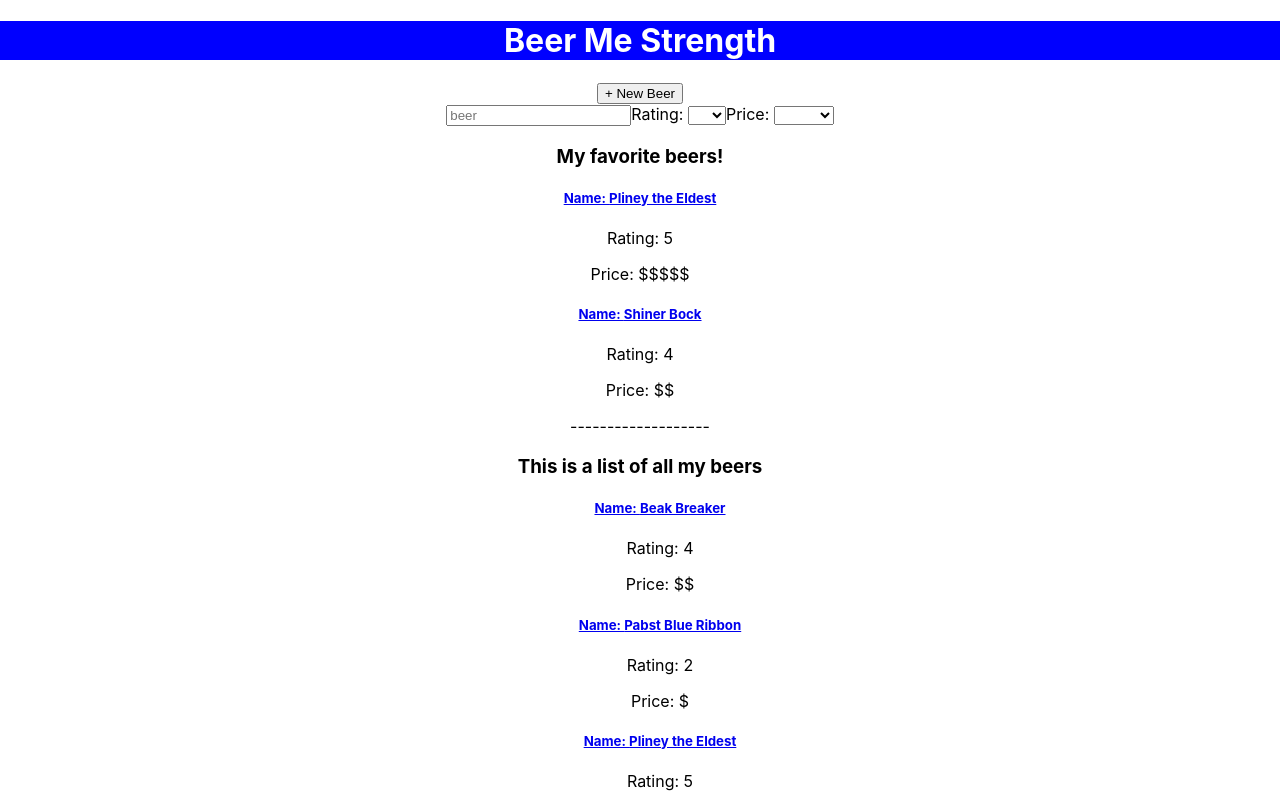
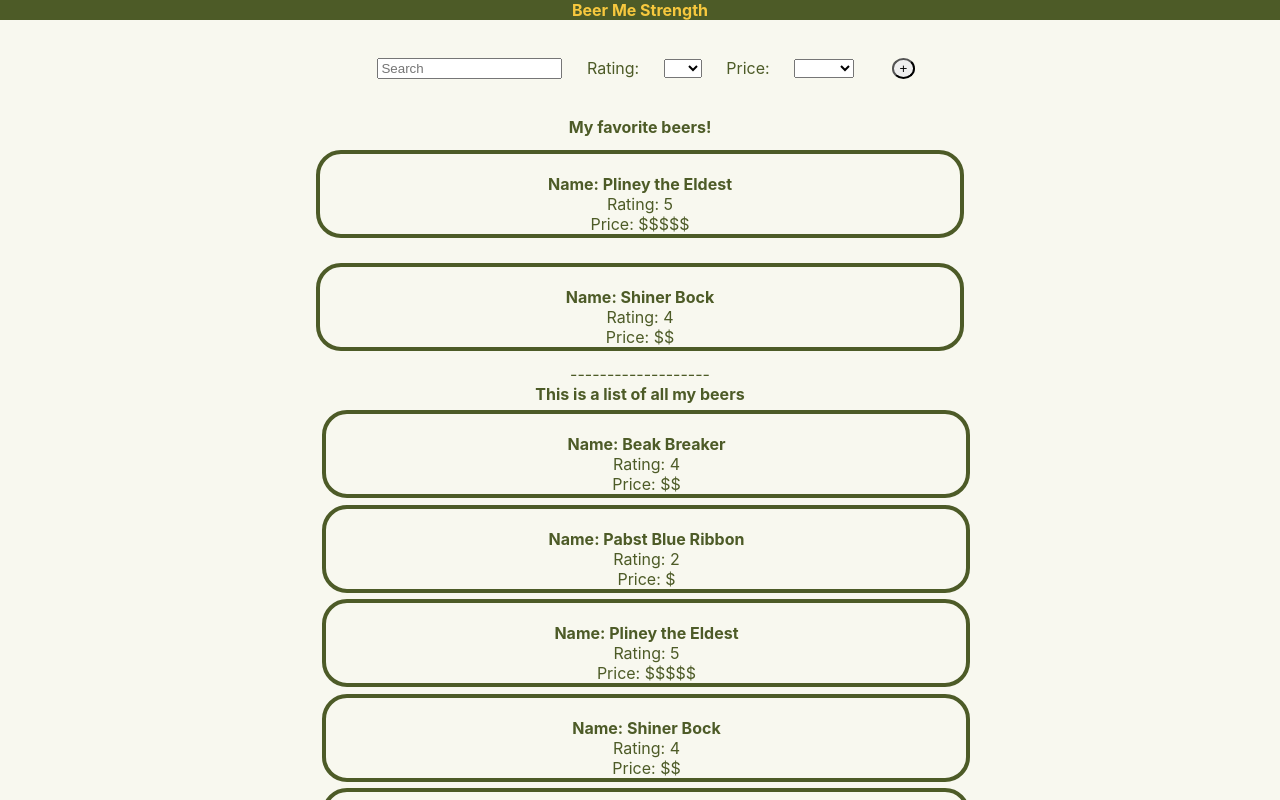
Before and after one commit to wjacobs71086/BeerMeStrength, a React (Create React App) app: page /home in a window 1280 px wide. Shown: the top 800 px of the page. Built offline with nearby package versions, Linux system fonts and the light colour scheme.

Commit message:
more styling

```diff
--- a/src/App.css
+++ b/src/App.css
@@ -1,15 +1,74 @@
 :root {
-  --main-color:white;
+  --highlight-pink:#DB4272;
+  --background-pink: #E69FA2;
+  --highlight-blue: #84D4E3;
+  --highlight-yellow: #F7C83E;
+  --background-green: #4D5B27;
+  --background-tan: #DCD9A1;
+  background-color: rgb(248, 248, 239);
 }
+
+html, body, div, span, applet, object, iframe,
+h1, h2, h3, h4, h5, h6, p, blockquote, pre,
+a, abbr, acronym, address, big, cite, code,
+del, dfn, em, img, ins, kbd, q, s, samp,
+small, strike, strong, sub, sup, tt, var,
+b, u, i, center,
+dl, dt, dd, ol, ul, li,
+fieldset, form, label, legend,
+table, caption, tbody, tfoot, thead, tr, th, td,
+article, aside, canvas, details, embed,
+figure, figcaption, footer, header, hgroup,
+menu, nav, output, ruby, section, summary,
+time, mark, audio, video {
+	margin: 0;
+	padding: 0;
+	border: 0;
+	font-size: 100%;
+	vertical-align: baseline;
+}
+
+
+
+
 
 .App {
   text-align: center;
   width: 100vw;
   height: 100vh;
+  color: var(--background-green);
 }
 .title {
-  color: var(--main-color);
+  color: var(--highlight-yellow);
 }
 .header {
-  background-color: blue;
+  background-color: var(--background-green);
 }
+
+.mainContainer {
+  display: flex;
+  flex-direction: column;
+  justify-content: space-evenly;
+}
+
+a {
+  text-decoration: none;
+  color: var(--background-green)
+}
+.newButton {
+  border-radius: 100%;
+}
+
+a, .newButton {
+  margin-left: 2%;
+}
+
+.myBeerListContainer {
+  display: flex;
+  flex-direction: column;
+  align-items: center;
+  padding: 0;
+}
+ul {
+  list-style: none;
+}
--- a/src/Routes/HomePage.js
+++ b/src/Routes/HomePage.js
@@ -1,5 +1,5 @@
 import { FilteredSearch } from '../components/FilteredSearch';
-import {useState, useEffect} from 'react';
+import {useState} from 'react';
 import beerList from '../demo_beer_data.js'
 import { MyBeers } from '../components/MyBeers';
 import {Search} from '../components/Search';
@@ -10,7 +10,7 @@
 
 export const HomePage = (props) => {
     const [searching, setSearching] = useState({term: '', rating: null, price: null})
-    const [style, trigger] = useBoop({  scale: 1.05, rotation: 5, x: 1, y: 1});
+    const [style, trigger] = useBoop({ scale: 1, rotation: 15, x: 0, y: 0 });
     const [brewsList, setBrewsList] = useState(beerList)
 
 
@@ -23,16 +23,17 @@
     }
 
     return (
-        <div>
-            <Link
-              to='/new'>
-              <animated.button style={style} onMouseEnter={trigger}>+ New Beer</animated.button>
-              </Link>
-
+        <div className='mainContainer'>
+          <div className='searchContainer'>
             <Search
               beers={brewsList}
               handleSearch={handleSearch}/>
 
+            <Link
+              to='/new'>
+              <animated.button style={style} onMouseEnter={trigger} className='newButton'>+</animated.button>
+              </Link>
+          </div>
             <FilteredSearch
               filter={searching}
               beers={brewsList}/>
--- a/src/Routes/NewBeer.js
+++ b/src/Routes/NewBeer.js
@@ -14,7 +14,10 @@
     ev.preventDefault();
     const {name, by, type, abv, rating, price, fav} = ev.target
     // This is where I'll make a call to add this to the beers list on the Server/DB
-    beerList.push({
+
+
+
+    beerList.beerList.push({
         id: Math.random(),
         name: name.value,
         by: by.value,
--- a/src/components/Beer.css
+++ b/src/components/Beer.css
@@ -0,0 +1,11 @@
+.beerItemContainer {
+    border: 4px solid var(--background-green);
+    border-radius: 25px;
+    min-width: 50vw;
+    max-width: 75vw;
+    margin: 1%;
+}
+
+.beerItemContainer:hover {
+    background-color: var(--background-tan);
+}
--- a/src/components/Beer.js
+++ b/src/components/Beer.js
@@ -1,18 +1,20 @@
-import React from 'react';
+import React, {useState} from 'react';
 import {Link} from 'react-router-dom';
-
+import './Beer.css';
+import useBoop from '../hooks/useBoop';
+import {animated} from 'react-spring';
 // Renders an individual beer card for the home page.
 
 export const Beer = (props) => {
     // console.log('props', props)
+    const [style, trigger] = useBoop({ scale: 1.02 });
     return (
-
-            <div>
-                <Link to={`/beer/${props.identifier}`}><h5>Name: {props.name}</h5></Link>
+            <animated.div className='beerItemContainer' style={style} onMouseEnter={trigger}>
+                <Link to={`/beer/${props.identifier}`} className='beerItemText'><h5>Name: {props.name}</h5></Link>
                 {(props.by) ? <p>By: {props.by}</p> : null}
-                <p>Rating: {props.rating}</p>
-                <p>Price: {props.price}</p>
-            </div>
+                <p className='beerItemText'>Rating: {props.rating}</p>
+                <p className='beerItemText'>Price: {props.price}</p>
+            </animated.div>
 
     )
 }
--- a/src/components/FilteredSearch.css
+++ b/src/components/FilteredSearch.css
@@ -0,0 +1,5 @@
+.favoritesContainer {
+    display: flex;
+    flex-direction: column;
+    align-items: center;
+}
--- a/src/components/FilteredSearch.js
+++ b/src/components/FilteredSearch.js
@@ -1,19 +1,20 @@
 import React from 'react'
 import {Beer} from './Beer'
-
+import './FilteredSearch.css'
 
 
 export const FilteredSearch = (props) => {
 
 const {filter, beers } = props;
 // console.log('this is the filter', filter)
+// console.log('this is the props', props)
 
 const handleTextFilter = (filter) => {
   // filter through the beers list and return a new list that contains the filter from either the name, or by
 
-  let filteredList = props.beers
+  let filteredList = beers.beerList;
     if (filter !== 'fav' && filter.term.length > 0) {
-        filteredList = beers.filter(beer => beer.name.toLowerCase().includes(filter.term) || beer.by.toLowerCase().includes(filter.term))
+        filteredList = beers.beerList.filter(beer => beer.name.toLowerCase().includes(filter.term) || beer.by.toLowerCase().includes(filter.term))
     }
 
    if (filter.rating > 1) {
@@ -22,7 +23,7 @@
 
    if (filter.term === ''){
     // console.log('the filtered list',filteredList)
-    filteredList = filteredList.beerList.filter(beer => beer.fav)
+    filteredList = filteredList.filter(beer => beer.fav)
    }
 
    if (filter.price != '' && filter.price){
@@ -45,9 +46,9 @@
 }
 
     return (
-        <div>
+        <div className='favoritesContainer'>
             {(filter.term === '' && filter.price == '' & filter.rating == '') ? <h3>My favorite beers!</h3> : null}
-            {handleTextFilter(props.filter)}
+            {handleTextFilter(filter)}
         </div>
     )
 }
--- a/src/components/MyBeers.js
+++ b/src/components/MyBeers.js
@@ -4,7 +4,7 @@
 export const MyBeers = (props) => {
 
     return (
-        <div>
+        <div className='myBeerListContainer'>
             <h3>This is a list of all my beers</h3>
                 <ul>
                 {(props.beers.beerList) ? props.beers.beerList.map(beer => {
--- a/src/components/Search.css
+++ b/src/components/Search.css
@@ -0,0 +1,10 @@
+.searchContainer {
+    display: flex;
+    justify-content: center;
+    align-items: center;
+    margin: 2%;
+}
+
+.searchItem {
+    margin: 1%;
+}
--- a/src/components/Search.js
+++ b/src/components/Search.js
@@ -1,4 +1,5 @@
 import React, {useState, useEffect} from 'react'
+import './Search.css';
 
 // This should be able to check the current state of all search aspects together and pass this into the handleSearch feature
 // EX: props.handleSearch({term:'', rating: 4, price:'$$'})
@@ -14,15 +15,17 @@
       }, [search]);
 
     return (
-        <div>
+        <>
             <input
                 type='text'
                 defaultValue=''
+                className='searchItem'
                 onChange={(e) => {setSearch({...search, term:e.target.value.toLowerCase()})}}
-                placeholder='beer'/>
+                placeholder='Search'/>
 
-            <label>Rating: </label>
+            <label className='searchItem'>Rating: </label>
             <select name="rating"
+                    className='searchItem'
                     value={(search.rating) ? search.rating : ''}
                     onChange={(e) => {
                         setSearch({...search, rating:e.target.value})
@@ -36,9 +39,10 @@
                 <option value={5}>5+</option>
             </select>
 
-            <label>Price: </label>
+            <label className='searchItem'>Price: </label>
             <select
                 name="price"
+                className='searchItem'
                 value={(search.price) ? search.price : ''}
                     onChange={(e) => {
                         setSearch({...search, price: e.target.value})
@@ -50,6 +54,6 @@
                 <option value="$$$$">$$$$</option>
                 <option value="$$$$$">$$$$$</option>
             </select>
-        </div>
+        </>
     )
 }
```
